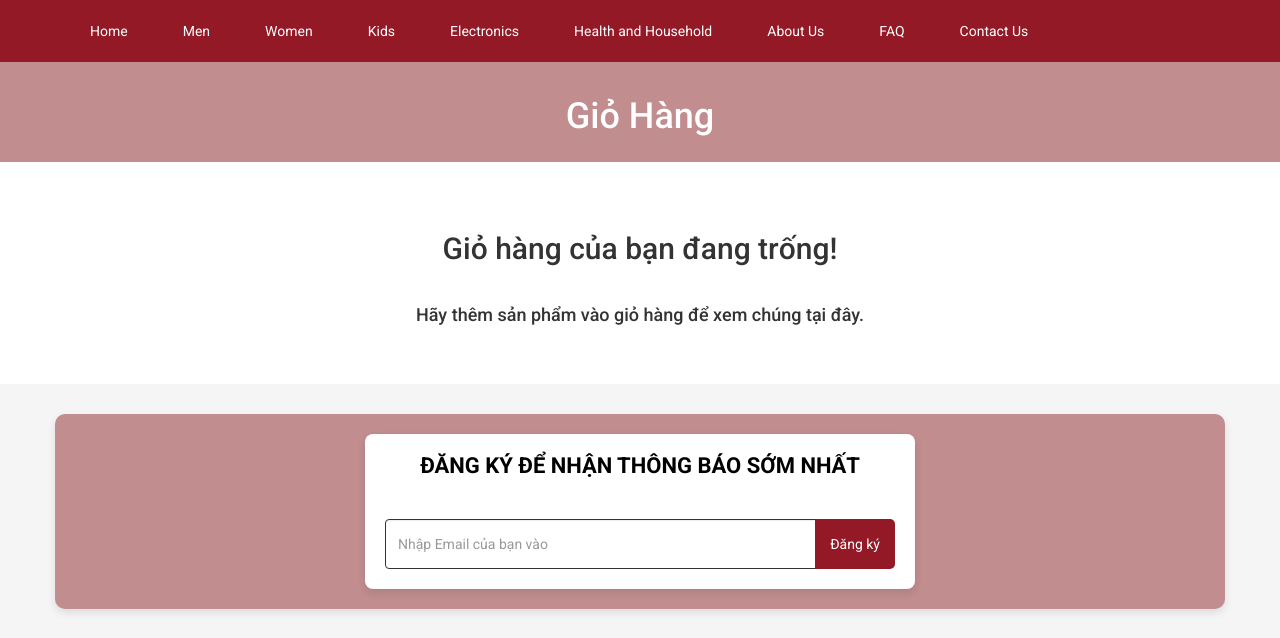
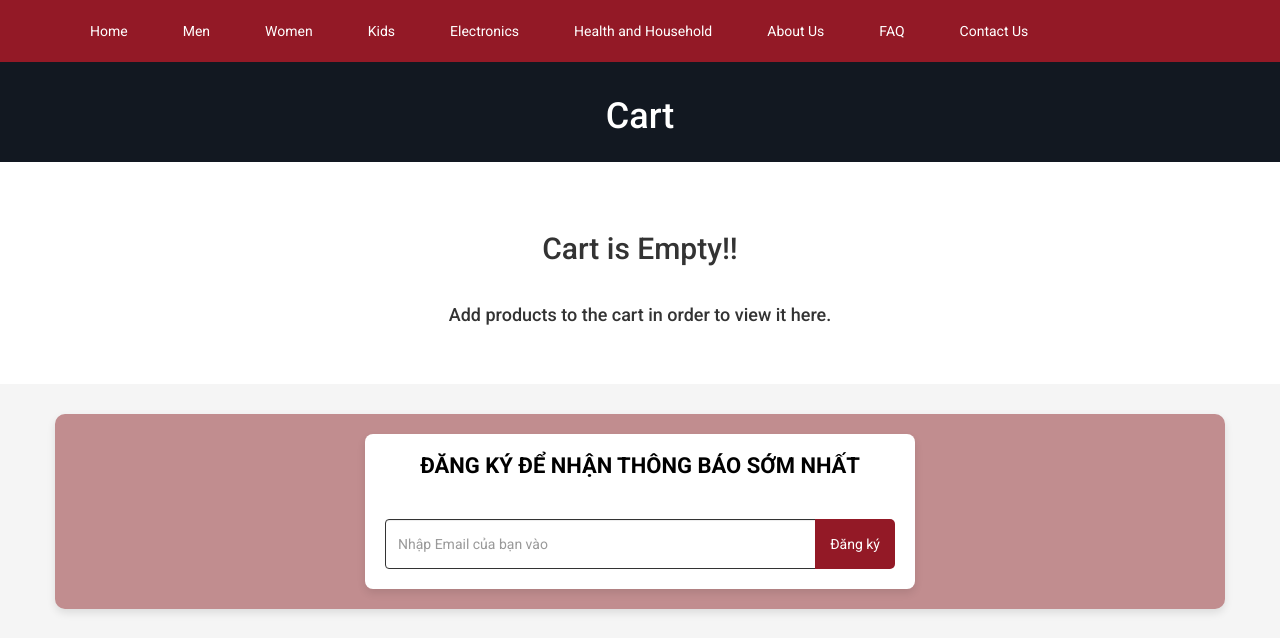
Before and after one commit to viphan31221021781/PTUD_Nhom2_CK, a PHP site: page /cart.php in a window 1280 px wide. Shown: the part 120-758 px from the top of the page. Run offline with PHP 8.4, Linux system fonts and the light colour scheme; data comes from the database, SQL or seed files in the repository; some libraries are stand-ins or nearby versions.

Commit message:
code gốc

```diff
--- a/cart.php
+++ b/cart.php
@@ -23,25 +23,25 @@ if(isset($_POST['form1'])) {
         $table_quantity[$i] = $row['p_qty'];
     }
 
-    $i = 0;
+    $i=0;
     foreach($_POST['product_id'] as $val) {
         $i++;
         $arr1[$i] = $val;
     }
-    $i = 0;
+    $i=0;
     foreach($_POST['quantity'] as $val) {
         $i++;
         $arr2[$i] = $val;
     }
-    $i = 0;
+    $i=0;
     foreach($_POST['product_name'] as $val) {
         $i++;
         $arr3[$i] = $val;
     }
 
     $allow_update = 1;
-    for($i = 1; $i <= count($arr1); $i++) {
-        for($j = 1; $j <= count($table_product_id); $j++) {
+    for($i=1;$i<=count($arr1);$i++) {
+        for($j=1;$j<=count($table_product_id);$j++) {
             if($arr1[$i] == $table_product_id[$j]) {
                 $temp_index = $j;
                 break;
@@ -49,27 +49,28 @@ if(isset($_POST['form1'])) {
         }
         if($table_quantity[$temp_index] < $arr2[$i]) {
         	$allow_update = 0;
-            $error_message .= 'Số lượng "' . $arr2[$i] . '" không khả dụng cho sản phẩm "' . $arr3[$i] . "\"\n";
+            $error_message .= '"'.$arr2[$i].'" items are not available for "'.$arr3[$i].'"\n';
         } else {
             $_SESSION['cart_p_qty'][$i] = $arr2[$i];
         }
     }
-    $error_message .= '\nCác sản phẩm khác đã được cập nhật số lượng thành công!';
+    $error_message .= '\nOther items quantity are updated successfully!';
     ?>
 
     <?php if($allow_update == 0): ?>
     	<script>alert('<?php echo $error_message; ?>');</script>
 	<?php else: ?>
-        <script>alert('Tất cả sản phẩm đã được cập nhật số lượng thành công!');</script>
+		<script>alert('All Items Quantity Update is Successful!');</script>
 	<?php endif; ?>
     <?php
+
 }
 ?>
 
-<div class="page-banner" style="background-color:#c18d8f">
-    <!-- <div class="overlay"></div> -->
-    <div class="page-banner-inner text-center">
-        <h1>Giỏ Hàng</h1>
+<div class="page-banner" style="background-image: url(assets/uploads/<?php echo $banner_cart; ?>)">
+    <div class="overlay"></div>
+    <div class="page-banner-inner">
+        <h1><?php echo LANG_VALUE_18; ?></h1>
     </div>
 </div>
 
@@ -79,116 +80,141 @@ if(isset($_POST['form1'])) {
 			<div class="col-md-12">
 
                 <?php if(!isset($_SESSION['cart_p_id'])): ?>
-                    <h2 class="text-center">Giỏ hàng của bạn đang trống!</h2><br>
-                    <h4 class="text-center">Hãy thêm sản phẩm vào giỏ hàng để xem chúng tại đây.</h4>
+                    <?php echo '<h2 class="text-center">Cart is Empty!!</h2></br>'; ?>
+                    <?php echo '<h4 class="text-center">Add products to the cart in order to view it here.</h4>'; ?>
                 <?php else: ?>
                 <form action="" method="post">
                     <?php $csrf->echoInputField(); ?>
 				<div class="cart">
                     <table class="table table-responsive table-hover table-bordered">
-                            <thead style="background-color: #f8f9fa; color: #931926;">
                         <tr>
-                                    <th>#</th>
-                                    <th>Hình ảnh</th>
-                                    <th>Tên sản phẩm</th>
-                                    <th>Kích cỡ</th>
-                                    <th>Màu sắc</th>
-                                    <th>Giá</th>
-                                    <th>Số lượng</th>
-                                    <th class="text-right">Tổng</th>
-                                    <th class="text-center">Hành động</th>
+                            <th><?php echo '#' ?></th>
+                            <th><?php echo LANG_VALUE_8; ?></th>
+                            <th><?php echo LANG_VALUE_47; ?></th>
+                            <th><?php echo LANG_VALUE_157; ?></th>
+                            <th><?php echo LANG_VALUE_158; ?></th>
+                            <th><?php echo LANG_VALUE_159; ?></th>
+                            <th><?php echo LANG_VALUE_55; ?></th>
+                            <th class="text-right"><?php echo LANG_VALUE_82; ?></th>
+                            <th class="text-center" style="width: 100px;"><?php echo LANG_VALUE_83; ?></th>
                         </tr>
-                            </thead>
-                            <tbody style="background-color: #fff; box-shadow: 0px 2px 8px rgba(0, 0, 0, 0.1); border-radius: 8px;">
                         <?php
                         $table_total_price = 0;
 
-                                $i = 0;
+                        $i=0;
                         foreach($_SESSION['cart_p_id'] as $key => $value)
                         {
                             $i++;
                             $arr_cart_p_id[$i] = $value;
                         }
 
-                                $i = 0;
+                        $i=0;
+                        foreach($_SESSION['cart_size_id'] as $key => $value)
+                        {
+                            $i++;
+                            $arr_cart_size_id[$i] = $value;
+                        }
+
+                        $i=0;
+                        foreach($_SESSION['cart_size_name'] as $key => $value)
+                        {
+                            $i++;
+                            $arr_cart_size_name[$i] = $value;
+                        }
+
+                        $i=0;
+                        foreach($_SESSION['cart_color_id'] as $key => $value)
+                        {
+                            $i++;
+                            $arr_cart_color_id[$i] = $value;
+                        }
+
+                        $i=0;
+                        foreach($_SESSION['cart_color_name'] as $key => $value)
+                        {
+                            $i++;
+                            $arr_cart_color_name[$i] = $value;
+                        }
+
+                        $i=0;
                         foreach($_SESSION['cart_p_qty'] as $key => $value)
                         {
                             $i++;
                             $arr_cart_p_qty[$i] = $value;
                         }
 
-                                $i = 0;
+                        $i=0;
                         foreach($_SESSION['cart_p_current_price'] as $key => $value)
                         {
                             $i++;
                             $arr_cart_p_current_price[$i] = $value;
                         }
 
-                                $i = 0;
+                        $i=0;
                         foreach($_SESSION['cart_p_name'] as $key => $value)
                         {
                             $i++;
                             $arr_cart_p_name[$i] = $value;
                         }
 
-                                $i = 0;
+                        $i=0;
                         foreach($_SESSION['cart_p_featured_photo'] as $key => $value)
                         {
                             $i++;
                             $arr_cart_p_featured_photo[$i] = $value;
                         }
                         ?>
-                                <?php for($i = 1; $i <= count($arr_cart_p_id); $i++): ?>
-                                <tr style="box-shadow: 0px 2px 8px rgba(0, 0, 0, 0.1); border-radius: 8px;">
+                        <?php for($i=1;$i<=count($arr_cart_p_id);$i++): ?>
+                        <tr>
                             <td><?php echo $i; ?></td>
                             <td>
-                                        <img src="assets/uploads/<?php echo $arr_cart_p_featured_photo[$i]; ?>" alt="" style="width: 50px; height: 50px; border-radius: 8px;">
+                                <img src="assets/uploads/<?php echo $arr_cart_p_featured_photo[$i]; ?>" alt="">
                             </td>
                             <td><?php echo $arr_cart_p_name[$i]; ?></td>
-                                    <td>-</td>
-                                    <td>-</td>
-                                    <td><?php echo $arr_cart_p_current_price[$i]; ?> VNĐ</td>
+                            <td><?php echo $arr_cart_size_name[$i]; ?></td>
+                            <td><?php echo $arr_cart_color_name[$i]; ?></td>
+                            <td><?php echo LANG_VALUE_1; ?><?php echo $arr_cart_p_current_price[$i]; ?></td>
                             <td>
                                 <input type="hidden" name="product_id[]" value="<?php echo $arr_cart_p_id[$i]; ?>">
                                 <input type="hidden" name="product_name[]" value="<?php echo $arr_cart_p_name[$i]; ?>">
-                                        <input type="number" class="input-text qty text" step="1" min="1" name="quantity[]" value="<?php echo $arr_cart_p_qty[$i]; ?>" title="Qty">
+                                <input type="number" class="input-text qty text" step="1" min="1" max="" name="quantity[]" value="<?php echo $arr_cart_p_qty[$i]; ?>" title="Qty" size="4" pattern="[0-9]*" inputmode="numeric">
                             </td>
                             <td class="text-right">
                                 <?php
-                                        $row_total_price = $arr_cart_p_current_price[$i] * $arr_cart_p_qty[$i];
-                                        $table_total_price += $row_total_price;
+                                $row_total_price = $arr_cart_p_current_price[$i]*$arr_cart_p_qty[$i];
+                                $table_total_price = $table_total_price + $row_total_price;
                                 ?>
-                                        <?php echo $row_total_price; ?> VNĐ
+                                <?php echo LANG_VALUE_1; ?><?php echo $row_total_price; ?>
                             </td>
                             <td class="text-center">
-                                        <a onclick="return confirm('Bạn có chắc chắn muốn xóa sản phẩm này không?');" href="cart-item-delete.php?id=<?php echo $arr_cart_p_id[$i]; ?>" class="trash"><i class="fa fa-trash" style="color:red;"></i></a>
+                                <a onclick="return confirmDelete();" href="cart-item-delete.php?id=<?php echo $arr_cart_p_id[$i]; ?>&size=<?php echo $arr_cart_size_id[$i]; ?>&color=<?php echo $arr_cart_color_id[$i]; ?>" class="trash"><i class="fa fa-trash" style="color:red;"></i></a>
                             </td>
                         </tr>
                         <?php endfor; ?>
-                            </tbody>
-                            <tfoot style="background-color: #f8f9fa; color: #931926;">
                         <tr>
-                                    <th colspan="7" class="text-right">Tổng cộng</th>
-                                    <th class="text-right"><?php echo $table_total_price; ?> VNĐ</th>
+                            <th colspan="7" class="total-text">Total</th>
+                            <th class="total-amount"><?php echo LANG_VALUE_1; ?><?php echo $table_total_price; ?></th>
                             <th></th>
                         </tr>
-                            </tfoot>
                     </table>
                 </div>
 
-                    <div class="cart-buttons text-center">
-                        <ul class="list-inline">
-                            <li class="list-inline-item"><input type="submit" value="Cập nhật" class="btn btn-rounded" name="form1" style="background-color: #931926; color: #fff; border-radius: 25px; padding: 10px 20px;"></li>
-                            <li class="list-inline-item"><a href="index.php" class="btn btn-rounded" style="background-color: #931926; color: #fff; border-radius: 25px; padding: 10px 20px;">Tiếp tục mua sắm</a></li>
-                            <li class="list-inline-item"><a href="checkout.php" class="btn btn-rounded" style="background-color: #931926; color: #fff; border-radius: 25px; padding: 10px 20px;">Thanh toán</a></li>
+                <div class="cart-buttons">
+                    <ul>
+                        <li><input type="submit" value="<?php echo LANG_VALUE_20; ?>" class="btn btn-primary" name="form1"></li>
+                        <li><a href="index.php" class="btn btn-primary"><?php echo LANG_VALUE_85; ?></a></li>
+                        <li><a href="checkout.php" class="btn btn-primary"><?php echo LANG_VALUE_23; ?></a></li>
                     </ul>
                 </div>
                 </form>
                 <?php endif; ?>
+
+
 
 			</div>
 		</div>
 	</div>
 </div>
 
+
 <?php require_once('footer.php'); ?>
```
Lines whose indentation alone changed are shown as unchanged.
